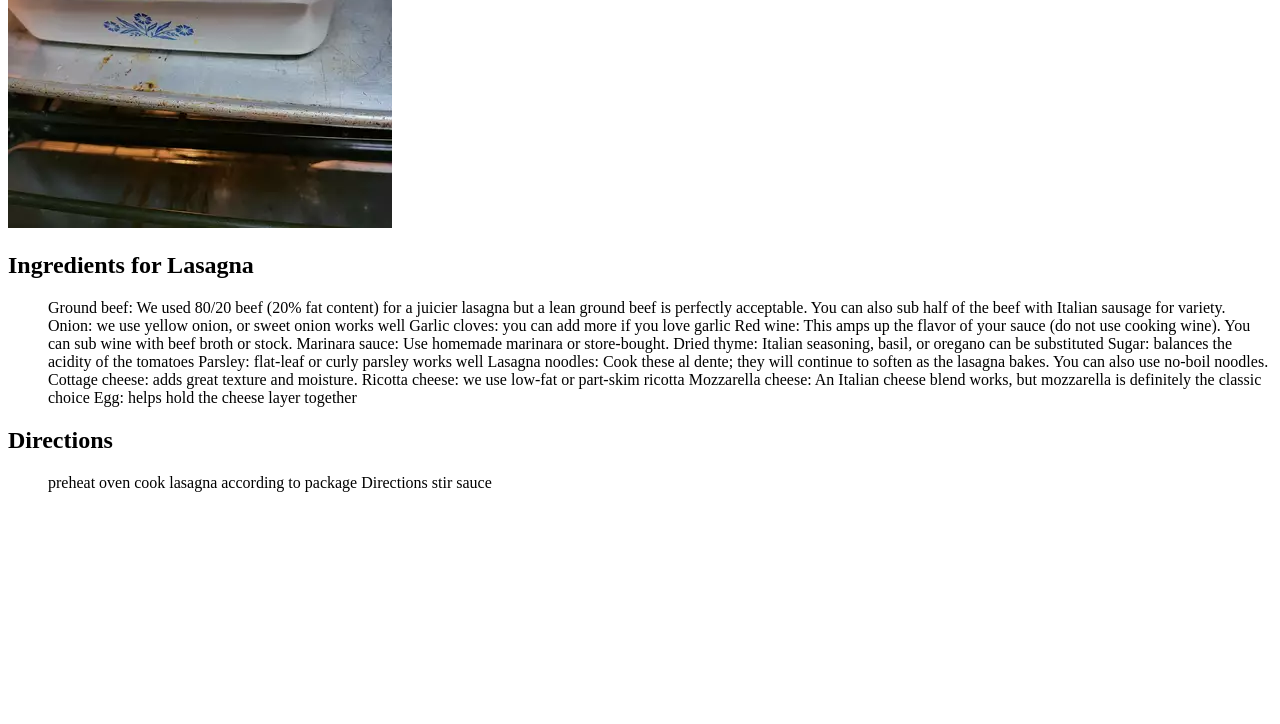
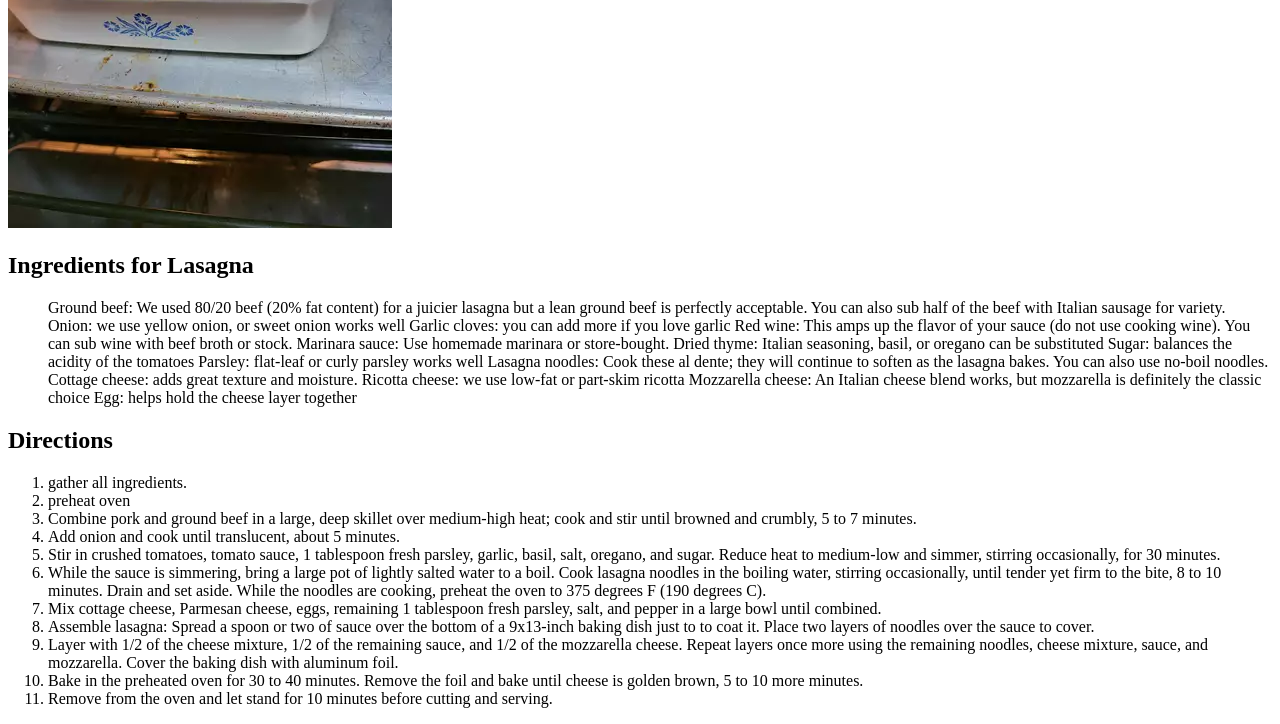
Before and after one commit to ForeverCoding80/odin-recipes, a plain HTML site: page recipes/lasagna.html in a window 1280 px wide. Shown: the part 398-1122 px from the top of the page. Before the commit the page ends 906 px from the top, so only its background shows below. Drawn offline with Linux system fonts and the light colour scheme.

Commit message:
modified laasagna directions

```diff
--- a/recipes/lasagna.html
+++ b/recipes/lasagna.html
@@ -24,7 +24,17 @@
 
     <p><h2> Directions</h2></p>
 
-        <p><ol> preheat oven
-            cook lasagna according to package Directions
-            stir sauce
+        <p><ol>
+            <li> gather all ingredients.</li>
+            <li> preheat oven </li>
+           <li>  Combine pork and ground beef in a large, deep skillet over medium-high heat; cook and stir until browned and crumbly, 5 to 7 minutes.</li>
+           <li> Add onion and cook until translucent, about 5 minutes.</li>
+            <li>Stir in crushed tomatoes, tomato sauce, 1 tablespoon fresh parsley, garlic, basil, salt, oregano, and sugar. Reduce heat to medium-low and simmer, stirring occasionally, for 30 minutes.</li>
+            <li>While the sauce is simmering, bring a large pot of lightly salted water to a boil. Cook lasagna noodles in the boiling water, stirring occasionally, until tender yet firm to the bite, 8 to 10 minutes. Drain and set aside. While the noodles are cooking, preheat the oven to 375 degrees F (190 degrees C).</li>
+            <li>Mix cottage cheese, Parmesan cheese, eggs, remaining 1 tablespoon fresh parsley, salt, and pepper in a large bowl until combined.</li>
+            <li>Assemble lasagna: Spread a spoon or two of sauce over the bottom of a 9x13-inch baking dish just to to coat it. Place two layers of noodles over the sauce to cover.</li>
+            <li>Layer with 1/2 of the cheese mixture, 1/2 of the remaining sauce, and 1/2 of the mozzarella cheese. Repeat layers once more using the remaining noodles, cheese mixture, sauce, and mozzarella. Cover the baking dish with aluminum foil.</li>
+            <li>Bake in the preheated oven for 30 to 40 minutes. Remove the foil and bake until cheese is golden brown, 5 to 10 more minutes.</li>
+            <li>Remove from the oven and let stand for 10 minutes before cutting and serving.</li>
+
           </ol>   </p>
```
